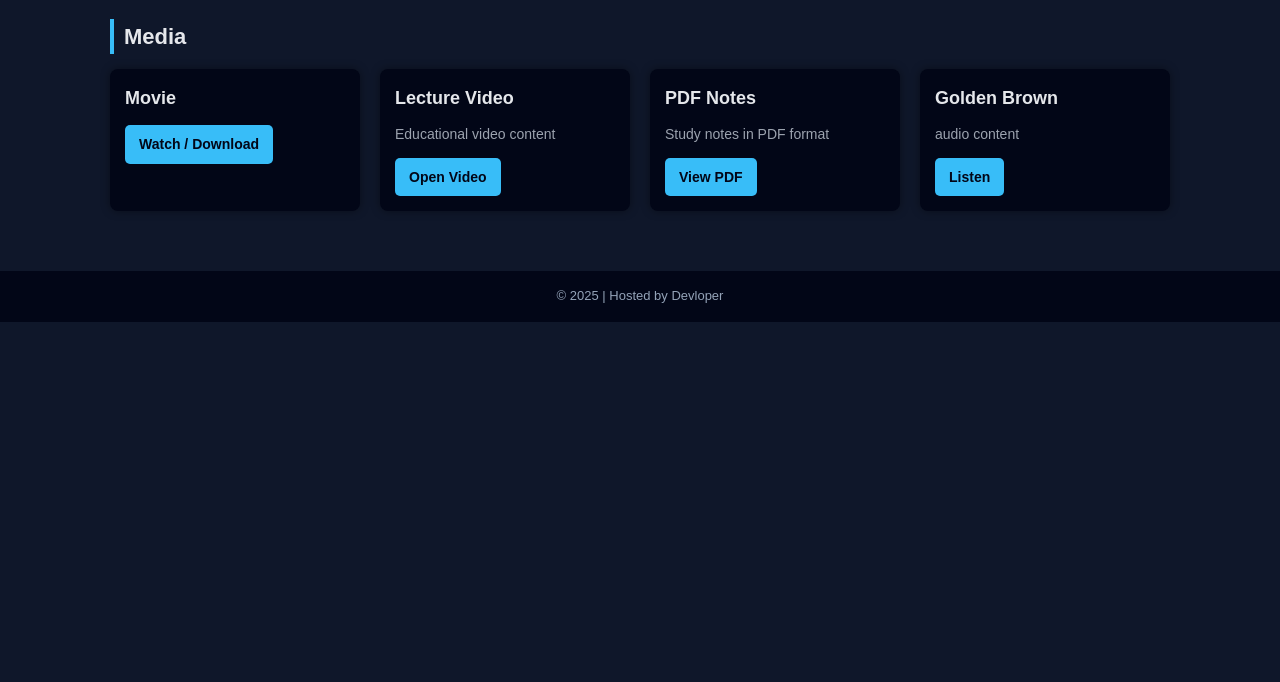
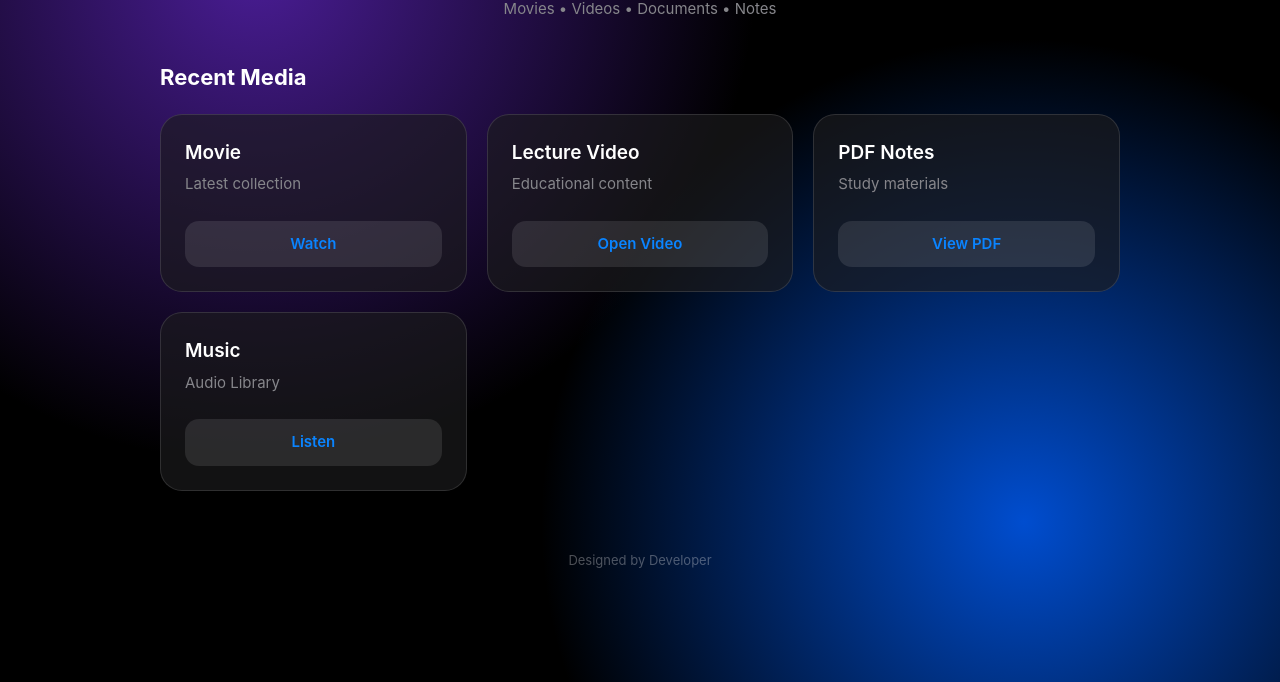
Before and after one commit to devotemary/Website, a plain HTML site: page sections.html in a window 1280 px wide. Shown: the part 118-800 px from the top of the page. Drawn offline with Linux system fonts and the light colour scheme.

Commit message:
Update sections.html

```diff
--- a/sections.html
+++ b/sections.html
@@ -2,104 +2,152 @@
 <html lang="en">
 <head>
     <meta charset="UTF-8">
-    <title>Website</title>
+    <title>Library</title>
     <meta name="viewport" content="width=device-width, initial-scale=1.0">
 
     <style>
+        /* --- iOS Theming & Variables (Matches Welcome Page) --- */
+        :root {
+            --ios-bg: #000000;
+            --ios-card-glass: rgba(28, 28, 30, 0.65);
+            --ios-border: rgba(255, 255, 255, 0.12);
+            --ios-text: #ffffff;
+            --ios-subtext: #86868b;
+            --ios-blue: #0A84FF; /* iOS Dark Mode Blue */
+            --ios-blue-hover: #409CFF;
+            --font-stack: -apple-system, BlinkMacSystemFont, "SF Pro Text", "Helvetica Neue", sans-serif;
+        }
+
         * {
             margin: 0;
             padding: 0;
             box-sizing: border-box;
-            font-family: Arial, Helvetica, sans-serif;
         }
 
         body {
-            background: #0f172a;
-            color: #e5e7eb;
-            line-height: 1.6;
+            font-family: var(--font-stack);
+            background-color: var(--ios-bg);
+            /* Fixed background to keep the gradient steady while scrolling */
+            background-image:
+                radial-gradient(circle at 20% 10%, #4a1d96 0%, transparent 40%),
+                radial-gradient(circle at 80% 80%, #004dcf 0%, transparent 40%);
+            background-attachment: fixed;
+            color: var(--ios-text);
+            line-height: 1.5;
+            -webkit-font-smoothing: antialiased;
+            padding-bottom: 40px;
         }
 
+        /* --- Header --- */
         header {
-            background: #020617;
-            padding: 20px;
+            padding: 60px 20px 20px 20px;
             text-align: center;
-            border-bottom: 2px solid #1e293b;
+            /* No border, just space */
         }
 
         header h1 {
-            font-size: 28px;
-            margin-bottom: 8px;
+            font-size: 34px;
+            font-weight: 700;
+            letter-spacing: 0.01em;
+            margin-bottom: 5px;
         }
 
         header p {
-            font-size: 14px;
-            color: #94a3b8;
+            font-size: 15px;
+            color: var(--ios-subtext);
+            font-weight: 400;
         }
 
+        /* --- Layout --- */
         .container {
-            max-width: 1100px;
+            max-width: 1000px;
             margin: auto;
-            padding: 20px;
+            padding: 0 20px;
+
+            /* Entry Animation */
+            opacity: 0;
+            animation: fadeIn 0.8s ease-out forwards;
         }
 
         .section-title {
             font-size: 22px;
-            margin-bottom: 15px;
-            border-left: 4px solid #38bdf8;
-            padding-left: 10px;
+            font-weight: 700;
+            margin-top: 20px;
+            margin-bottom: 20px;
+            color: var(--ios-text);
+            /* Removed the side border for a cleaner iOS header look */
         }
 
         .media-grid {
             display: grid;
-            grid-template-columns: repeat(auto-fit, minmax(250px, 1fr));
+            grid-template-columns: repeat(auto-fit, minmax(280px, 1fr));
             gap: 20px;
         }
 
+        /* --- iOS Widget Cards --- */
         .card {
-            background: #020617;
-            border-radius: 8px;
-            padding: 15px;
-            box-shadow: 0 0 10px rgba(0,0,0,0.4);
-            transition: transform 0.2s;
+            background: var(--ios-card-glass);
+            border-radius: 22px; /* Smooth 'Squircle' corners */
+            padding: 24px;
+
+            /* Glass Effect */
+            backdrop-filter: blur(25px);
+            -webkit-backdrop-filter: blur(25px);
+            border: 1px solid var(--ios-border);
+
+            display: flex;
+            flex-direction: column;
+            justify-content: space-between;
+            transition: transform 0.3s cubic-bezier(0.25, 0.8, 0.25, 1);
         }
 
         .card:hover {
-            transform: translateY(-5px);
+            transform: scale(1.02);
+            background: rgba(44, 44, 46, 0.8);
         }
 
         .card h3 {
-            font-size: 18px;
-            margin-bottom: 10px;
+            font-size: 19px;
+            font-weight: 600;
+            margin-bottom: 6px;
         }
 
         .card p {
-            font-size: 14px;
-            color: #9ca3af;
-            margin-bottom: 12px;
+            font-size: 15px;
+            color: var(--ios-subtext);
+            margin-bottom: 25px;
+            flex-grow: 1;
         }
 
+        /* --- Action Button (App Store Style) --- */
         .btn {
-            display: inline-block;
+            display: block;
+            text-align: center;
             text-decoration: none;
-            padding: 8px 14px;
-            background: #38bdf8;
-            color: #020617;
-            border-radius: 5px;
-            font-size: 14px;
-            font-weight: bold;
+            padding: 12px;
+            background: rgba(255, 255, 255, 0.1);
+            color: var(--ios-blue);
+            border-radius: 14px;
+            font-size: 15px;
+            font-weight: 600;
+            transition: background 0.2s ease;
         }
 
         .btn:hover {
-            background: #0ea5e9;
+            background: var(--ios-blue);
+            color: white;
         }
 
+        /* --- Footer --- */
         footer {
-            margin-top: 40px;
-            padding: 15px;
+            margin-top: 60px;
             text-align: center;
-            background: #020617;
             font-size: 13px;
-            color: #94a3b8;
+            color: rgba(255, 255, 255, 0.3);
+        }
+
+        @keyframes fadeIn {
+            to { opacity: 1; }
         }
     </style>
 </head>
@@ -107,44 +155,56 @@
 <body>
 
 <header>
-    <h1>Collection</h1>
+    <h1>Library</h1>
     <p>Movies • Videos • Documents • Notes</p>
 </header>
 
 <div class="container">
 
-    <h2 class="section-title">Media</h2>
+    <h2 class="section-title">Recent Media</h2>
 
     <div class="media-grid">
 
+        <!-- Card 1 -->
         <div class="card">
-            <h3>Movie</h3>
-            <p></p>
+            <div>
+                <h3>Movie</h3>
+                <p>Latest collection</p>
+            </div>
             <a class="btn" href="https://drive.google.com/file/d/FILE_ID/view" target="_blank">
-                Watch / Download
+                Watch
             </a>
         </div>
 
+        <!-- Card 2 -->
         <div class="card">
-            <h3>Lecture Video</h3>
-            <p>Educational video content</p>
+            <div>
+                <h3>Lecture Video</h3>
+                <p>Educational content</p>
+            </div>
             <a class="btn" href="https://drive.google.com/file/d/FILE_ID/view" target="_blank">
                 Open Video
             </a>
         </div>
 
+        <!-- Card 3 -->
         <div class="card">
-            <h3>PDF Notes</h3>
-            <p>Study notes in PDF format</p>
+            <div>
+                <h3>PDF Notes</h3>
+                <p>Study materials</p>
+            </div>
             <a class="btn" href="https://drive.google.com/file/d/FILE_ID/view" target="_blank">
                 View PDF
             </a>
         </div>
 
+        <!-- Card 4 -->
         <div class="card">
-            <h3>Golden Brown</h3>
-            <p>audio content</p>
-            <a class="btn" href="https://drive.google.com/file/d/14ErIIB5Mpfv_YcPmJF7swm-5vT4IdTc1/view?usp=drivesdk" target="_blank">
+            <div>
+                <h3>Music</h3>
+                <p>Audio Library</p>
+            </div>
+            <a class="btn" href="Music-library.html" target="_blank">
                 Listen
             </a>
         </div>
@@ -154,7 +214,7 @@
 </div>
 
 <footer>
-    © 2025 | Hosted by Devloper
+    Designed by Developer
 </footer>
 
 </body>
```
